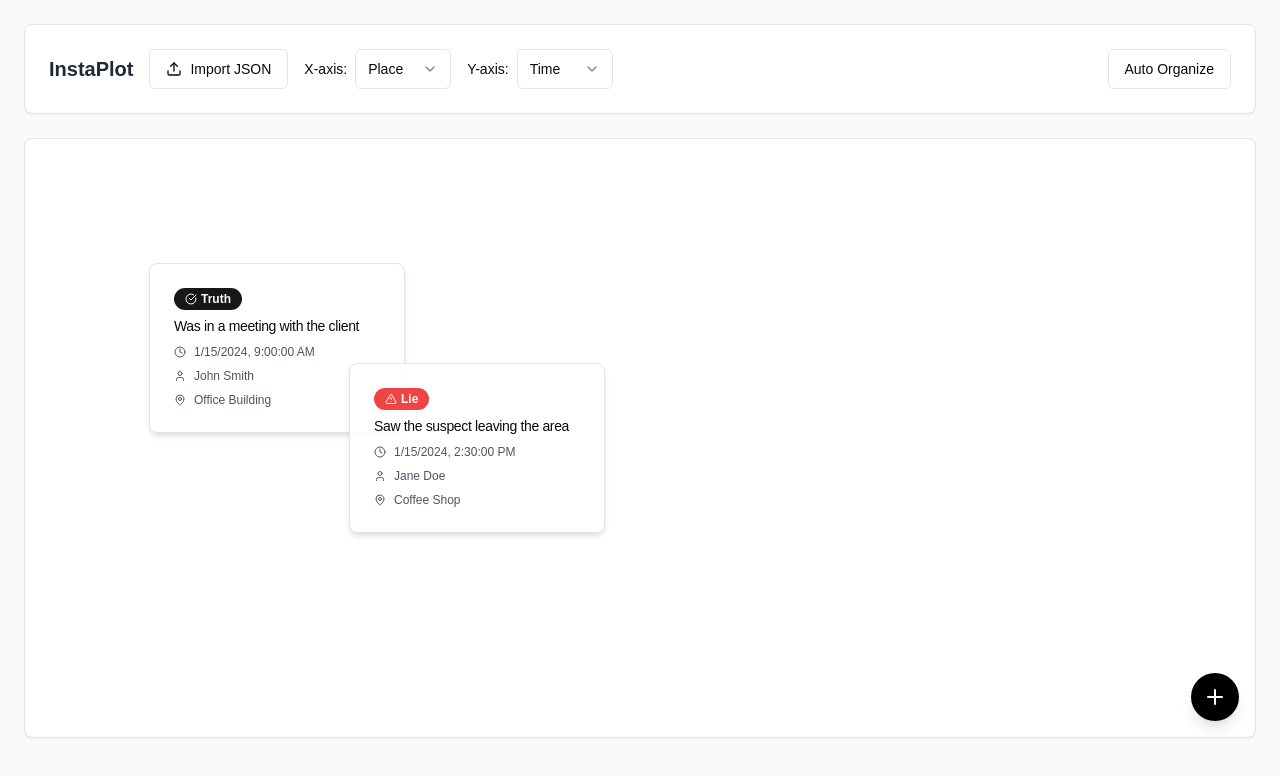
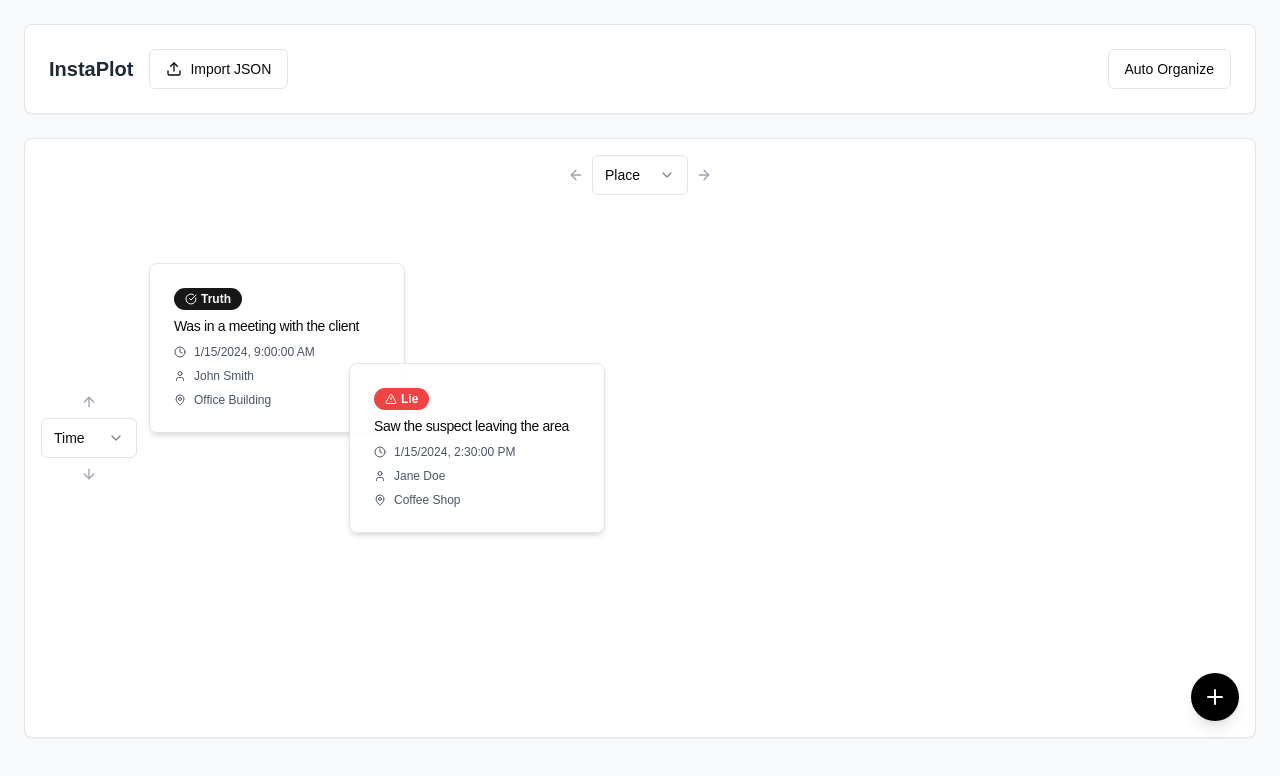
Before and after one commit to SachikoNitta/instaPlot, a Next.js app: page / in a window 1280 px wide. Shown: the top 776 px of the page. Built offline with nearby package versions, Linux system fonts and the light colour scheme.

Commit message:
place x-axis and y-axis selecter inside the pane

```diff
--- a/components/plot-builder.tsx
+++ b/components/plot-builder.tsx
@@ -9,7 +9,7 @@ import { Textarea } from "@/components/ui/textarea"
 import { Switch } from "@/components/ui/switch"
 import { Badge } from "@/components/ui/badge"
 import { Select, SelectContent, SelectItem, SelectTrigger, SelectValue } from "@/components/ui/select"
-import { Plus, MapPin, User, Clock, AlertTriangle, CheckCircle, Upload, Trash2, Edit } from "lucide-react"
+import { Plus, MapPin, User, Clock, AlertTriangle, CheckCircle, Upload, Trash2, Edit, ArrowLeft, ArrowRight, ArrowUp, ArrowDown } from "lucide-react"
 import { motion } from "framer-motion"
 
 interface CaseCard {
@@ -286,33 +286,6 @@ export default function PlotBuilder() {
               </Button>
             </div>
 
-            <div className="flex items-center gap-2">
-              <Label className="text-sm font-medium">X-axis:</Label>
-              <Select value={xAxisMode} onValueChange={(value: "place" | "actor" | "time") => setXAxisMode(value)}>
-                <SelectTrigger className="w-24">
-                  <SelectValue />
-                </SelectTrigger>
-                <SelectContent>
-                  <SelectItem value="place">Place</SelectItem>
-                  <SelectItem value="actor">Actor</SelectItem>
-                  <SelectItem value="time">Time</SelectItem>
-                </SelectContent>
-              </Select>
-            </div>
-
-            <div className="flex items-center gap-2">
-              <Label className="text-sm font-medium">Y-axis:</Label>
-              <Select value={yAxisMode} onValueChange={(value: "place" | "actor" | "time") => setYAxisMode(value)}>
-                <SelectTrigger className="w-24">
-                  <SelectValue />
-                </SelectTrigger>
-                <SelectContent>
-                  <SelectItem value="place">Place</SelectItem>
-                  <SelectItem value="actor">Actor</SelectItem>
-                  <SelectItem value="time">Time</SelectItem>
-                </SelectContent>
-              </Select>
-            </div>
 
             <Button variant="outline" onClick={organizeCards} className="ml-auto bg-transparent">
               Auto Organize
@@ -326,6 +299,37 @@ export default function PlotBuilder() {
           className="bg-white rounded-lg shadow-sm border p-6 relative overflow-auto"
           style={{ minHeight: "600px", maxHeight: "800px" }}
         >
+          {/* X-axis selector at top */}
+          <div className="absolute top-4 left-1/2 transform -translate-x-1/2 flex items-center gap-2 z-10">
+            <ArrowLeft className="w-4 h-4 text-gray-400" />
+            <Select value={xAxisMode} onValueChange={(value: "place" | "actor" | "time") => setXAxisMode(value)}>
+              <SelectTrigger className="w-24">
+                <SelectValue />
+              </SelectTrigger>
+              <SelectContent>
+                <SelectItem value="place">Place</SelectItem>
+                <SelectItem value="actor">Actor</SelectItem>
+                <SelectItem value="time">Time</SelectItem>
+              </SelectContent>
+            </Select>
+            <ArrowRight className="w-4 h-4 text-gray-400" />
+          </div>
+
+          {/* Y-axis selector on left */}
+          <div className="absolute left-4 top-1/2 transform -translate-y-1/2 flex flex-col items-center gap-2 z-10">
+            <ArrowUp className="w-4 h-4 text-gray-400" />
+            <Select value={yAxisMode} onValueChange={(value: "place" | "actor" | "time") => setYAxisMode(value)}>
+              <SelectTrigger className="w-24">
+                <SelectValue />
+              </SelectTrigger>
+              <SelectContent>
+                <SelectItem value="place">Place</SelectItem>
+                <SelectItem value="actor">Actor</SelectItem>
+                <SelectItem value="time">Time</SelectItem>
+              </SelectContent>
+            </Select>
+            <ArrowDown className="w-4 h-4 text-gray-400" />
+          </div>
           {/* Cards */}
           {cards.map((card) => (
             <motion.div
```
